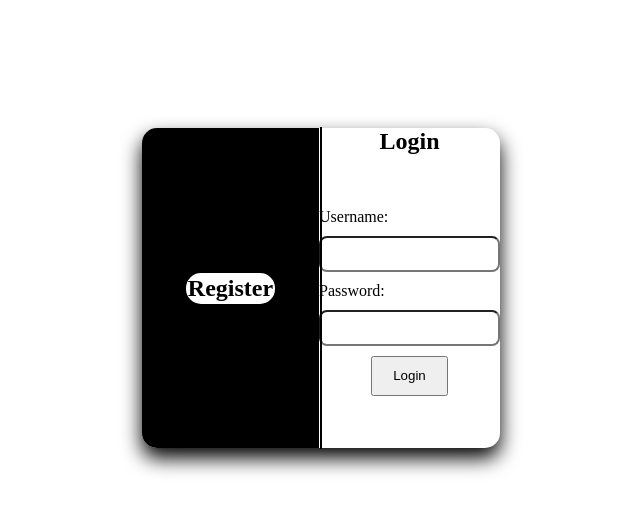
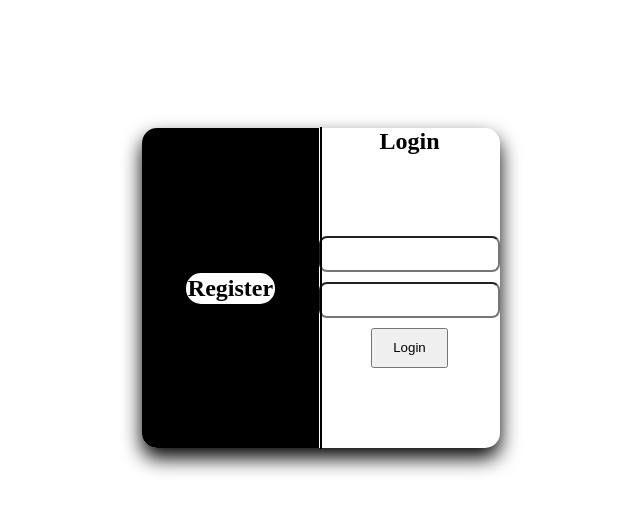
Before and after one commit to Joao-Sant-Ana/Cheat-Galaxy1, a plain HTML site: page login.html in a window 1280 px wide. Shown: the whole page, without its empty margins (319-959 px from the left). Drawn offline with Linux system fonts and the light colour scheme.

Commit message:
Só um backupzinho

```diff
--- a/login.css
+++ b/login.css
@@ -61,9 +61,9 @@ main {
 }
 
 #left, #username-regis, #password-regis, #register-btn{
-    z-index: -1;
     background-color: black;
     border: none;
+    pointer-events: none;
 }
 
 .register{
@@ -71,6 +71,8 @@ main {
     position: fixed;
     background-color: white;
     border-radius: 15px;
+    pointer-events: all;
+    cursor: pointer;
 }
 
 hr {
--- a/login.html
+++ b/login.html
@@ -13,9 +13,7 @@
         <div id="right">
             <h2 class="sub login">Login</h2>
             <div id="login">
-                <label for="userlogin">Username:</label>
                 <input type="text" id="username-login" name="userlogin">
-                <label for="passlogin">Password:</label>
                 <input type="password" id="password-login" name="passlogin">
                 <input type="button" value="Login" id="login-btn">
             </div>
@@ -24,9 +22,7 @@
         <div id="left">
             <h2 class="sub register">Register</h2>
             <div id="register">
-                <label for="userregis">Username:</label>
                 <input type="text" id="username-regis" name="userregis">
-                <label for="passregis">Password:</label>
                 <input type="password" id="password-regis" name="passregis">
                 <input type="button" value="Register" id="register-btn">
             </div>
--- a/login.js
+++ b/login.js
@@ -10,3 +10,9 @@ var $register = document.getElementById('register')
 var $userRegis = document.getElementById('username-regis')
 var $passRegis = document.getElementById('password-regis')
 var $btnRegis = document.getElementById('btn-regis')
+
+$subLeft.addEventListener('click', clique)
+
+function clique() {
+
+}
```
